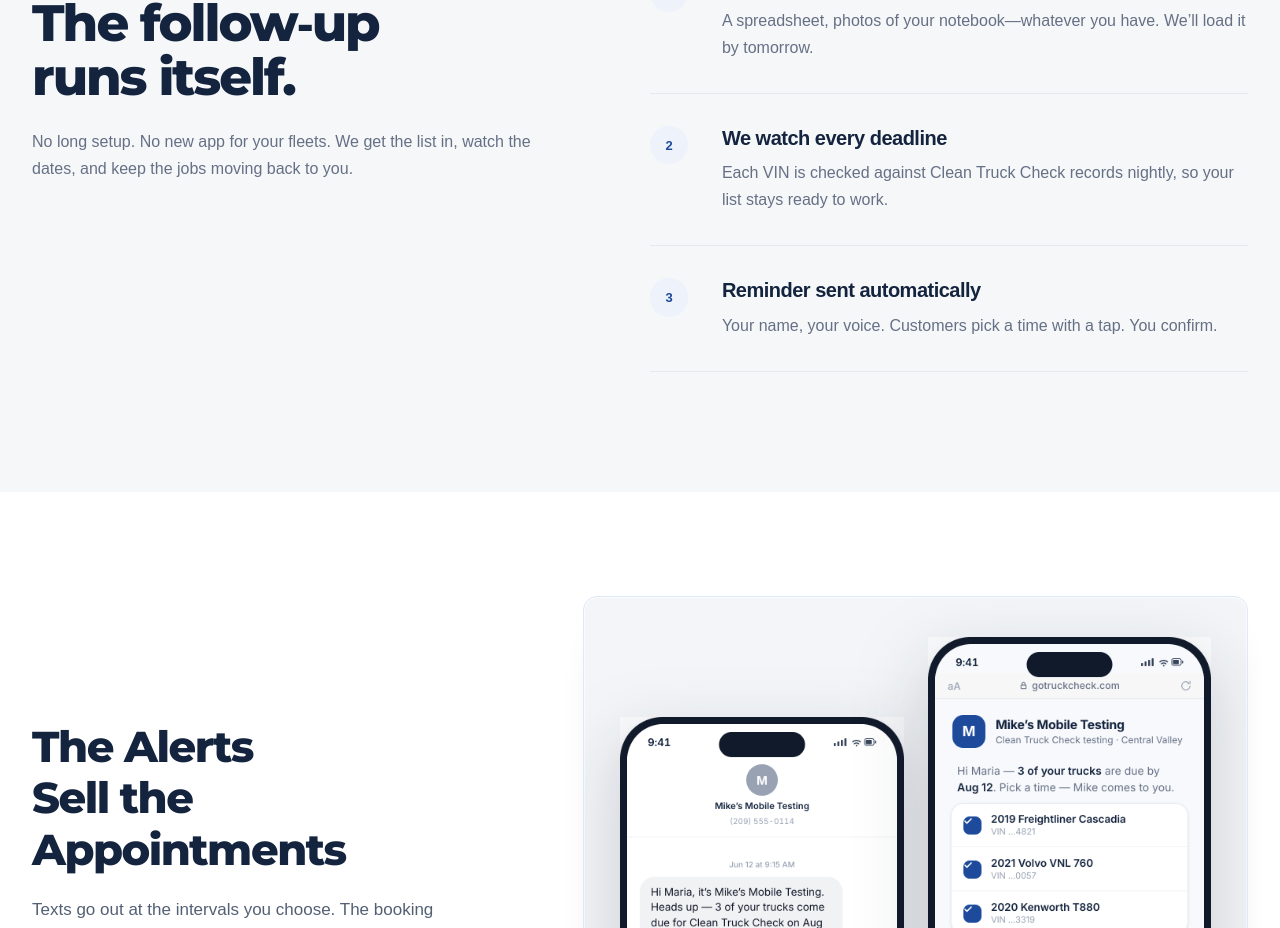
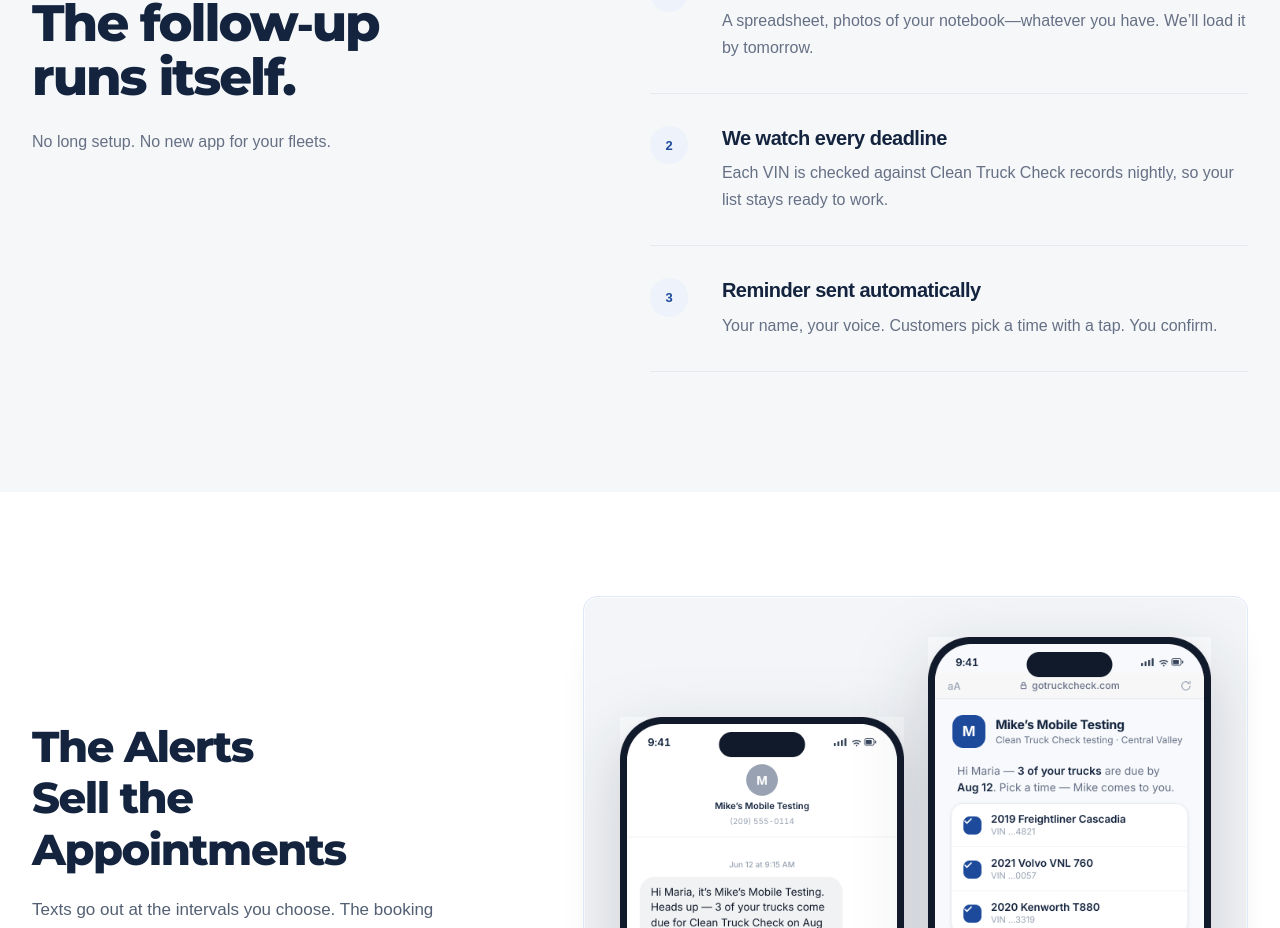
Before and after one commit to dshap456/gotruckcheck, a Next.js app: page / in a window 1280 px wide. Shown: the part 1901-2829 px from the top of the page. Built offline with nearby package versions, Linux system fonts and the light colour scheme; no server answers; a web font is replaced by a local one.

Commit message:
Tighten workflow introduction

```diff
--- a/app/page.tsx
+++ b/app/page.tsx
@@ -87,10 +87,7 @@ export default function Home() {
         <div className="container how-grid">
           <div className="how-intro">
             <h2>You keep testing. The follow‑up runs itself.</h2>
-            <p>
-              No long setup. No new app for your fleets. We get the list in, watch
-              the dates, and keep the jobs moving back to you.
-            </p>
+            <p>No long setup. No new app for your fleets.</p>
           </div>
           <ol className="steps" data-reveal="stagger">
             <li>
```
